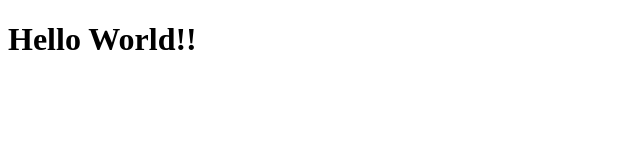
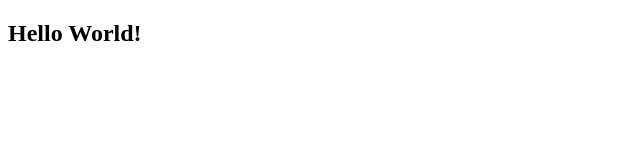
Before and after one commit to JINMAZUER/git-practice1, a plain HTML site: page index.html in a window 1280 px wide. Shown: the whole page, without its empty margins (0-640 px from the left). Drawn offline with Linux system fonts and the light colour scheme.

Commit message:
文字大小を変える

```diff
--- a/index.html
+++ b/index.html
@@ -7,6 +7,7 @@
     <title>Document</title>
 </head>
 <body>
-    <h1>Hello World!!</h1>
+    <h2>Hello World!</h2>
+
 </body>
 </html>
```
